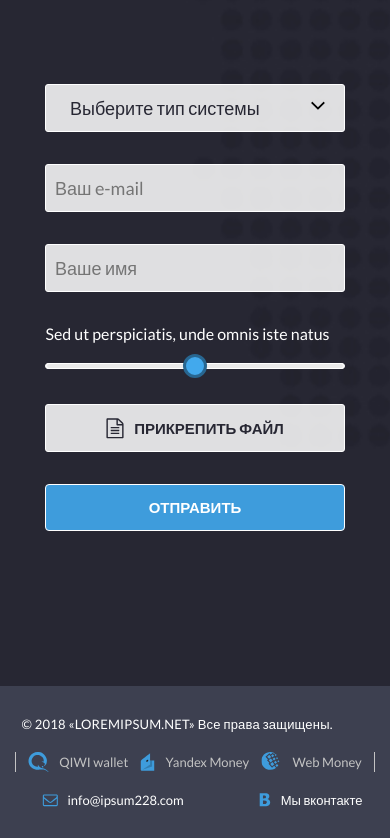
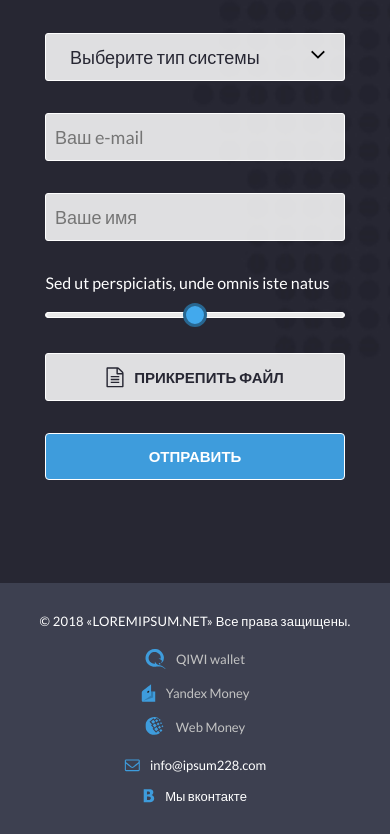
Before and after one commit to ksankakovsh/ttsoftc, a website: page src/index.html in a window 390 px wide. Shown: the part 1864-2702 px from the top of the page. Drawn offline with nearby package versions, Linux system fonts and the light colour scheme; files that its build step writes are made by us from their sources; files whose address does not match are found by name.

Commit message:
fix: fix bug

```diff
--- a/src/scss/footer.scss
+++ b/src/scss/footer.scss
@@ -64,3 +64,20 @@
         gap: 20px;
     }
 }
+@media (max-width: 400px) {
+    .footer_text {
+        text-align: center;
+    }
+    .footer_pay {
+        flex-wrap: wrap;
+    flex-direction: column;
+    gap: 15px;
+    border: none;
+    }
+    .footer_contact {
+        padding: 0;
+        justify-content: center;
+        flex-direction: column;
+        gap: 15px;
+    }
+}
--- a/src/scss/second.scss
+++ b/src/scss/second.scss
@@ -101,3 +101,9 @@
         &::before {display: none;}
     }
 }
+@media (max-width: 500px) {
+
+    .second {
+        padding: 70px 0 100px;
+    }
+}
```
Also changed, not shown: dist/css/style.css, dist/css/style.min.css.
